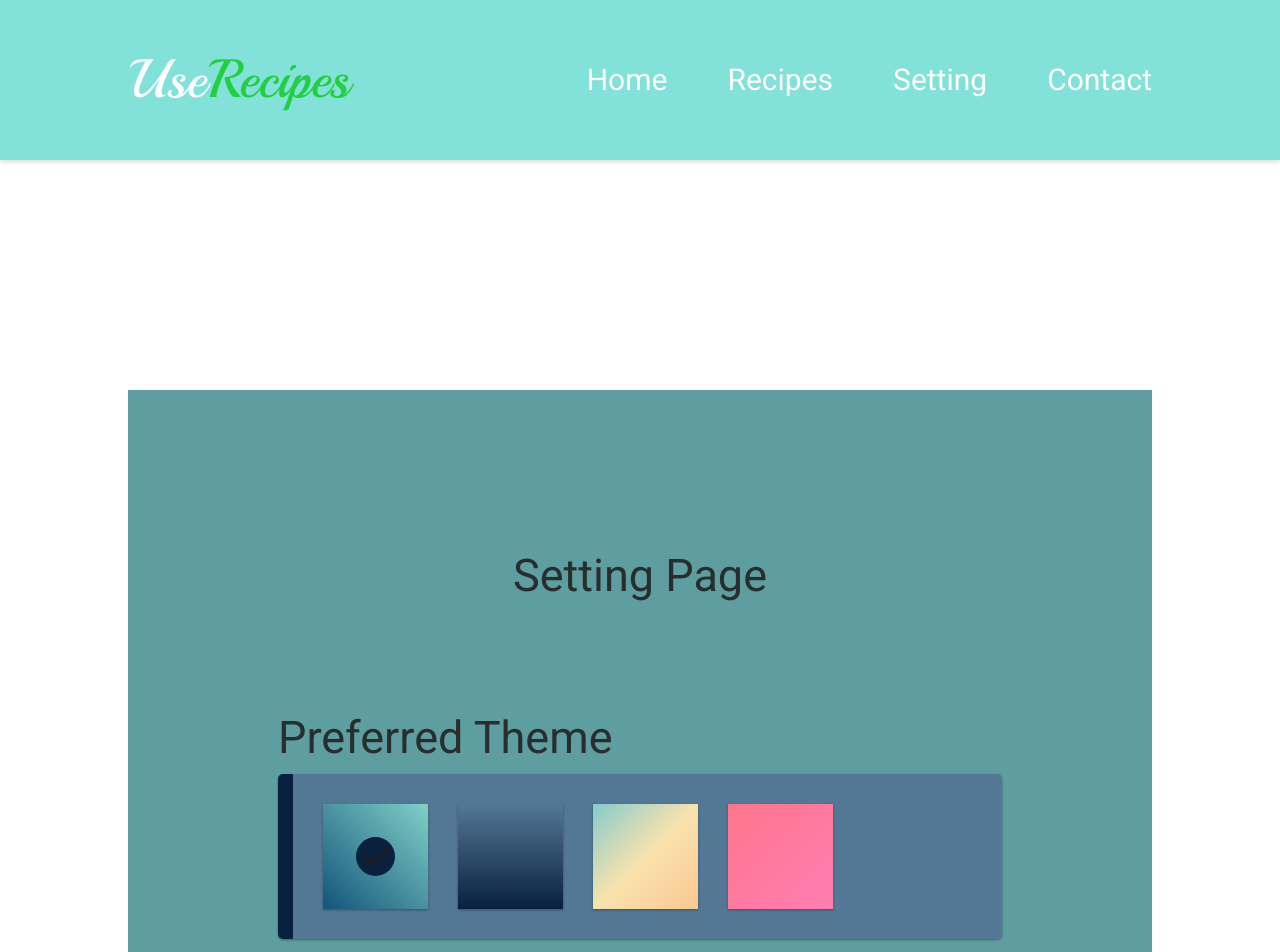
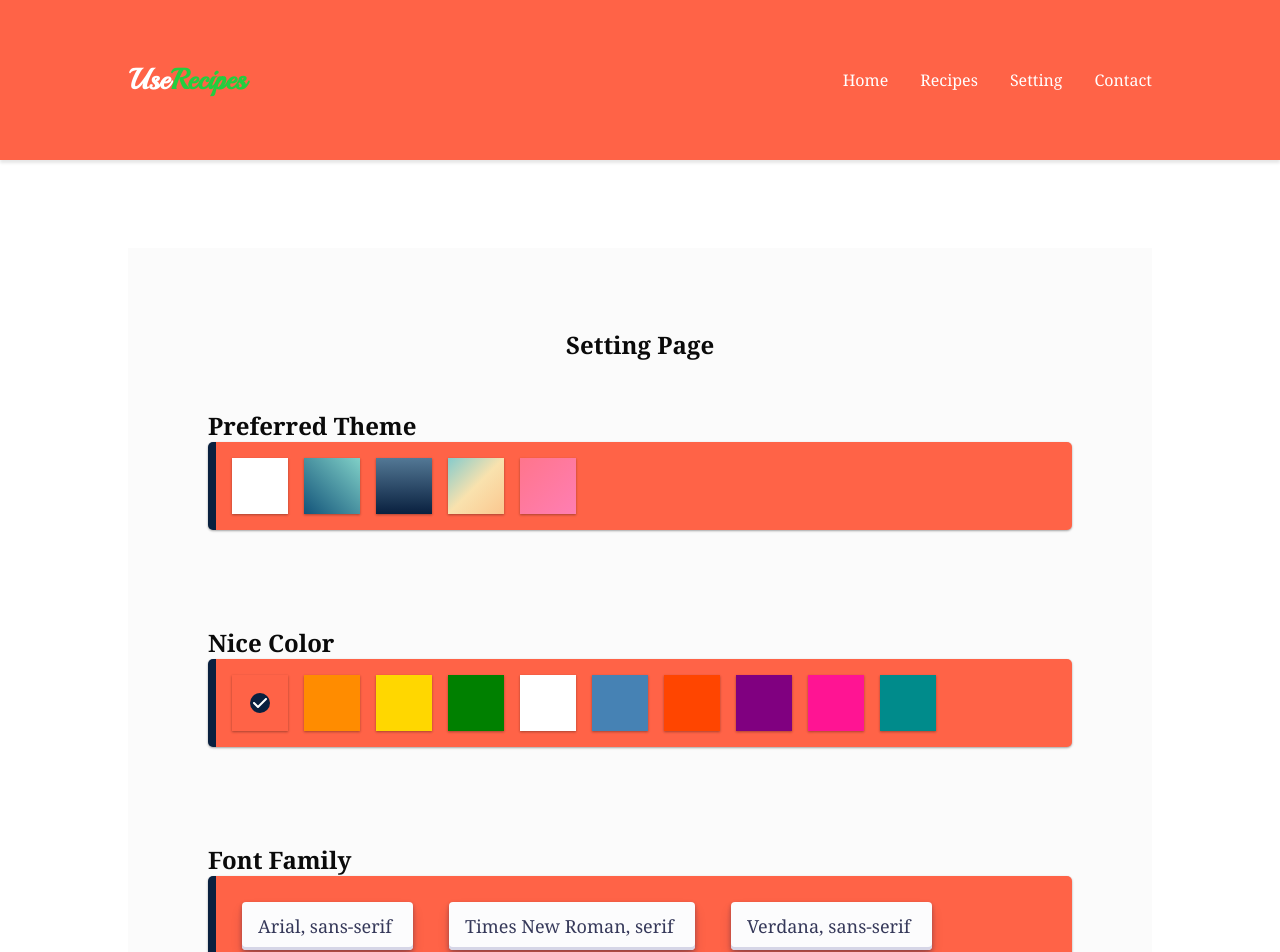
Before and after one commit to PikchuCheng/react-project-deployment, a React (Vite) app: page /setting in a window 1280 px wide. Shown: the top 952 px of the page. Built offline with nearby package versions, Linux system fonts and the light colour scheme; a web font is replaced by a local one.

Commit message:
settings working for Recipes and Seetings pages

```diff
--- a/src/Components/PreviousSearchDiet.jsx
+++ b/src/Components/PreviousSearchDiet.jsx
@@ -23,7 +23,7 @@ export default function PreviousSearchDiet({ onSearch }) {
     return (
         <div>
             <div className="previous-search">
-                <h3> Searches type of diets</h3>
+                <h2> Searches type of diets</h2>
                 <div className="previous-searching-container">
                     {searches.map((search, index) => (
                         <div
--- /dev/null
+++ b/src/Components/Theme.jsx
@@ -0,0 +1,50 @@
+import React from 'react'
+
+function Theme() {
+  return (
+    <div>
+ <div className="settings-section">
+        <h2>Preferred Theme</h2>
+        <div className="options-container color">
+        <div className="options light">
+            {theme === "light" && (
+              <div className="check">
+                <FontAwesomeIcon icon={faCheck} />
+              </div>
+            )}
+          </div>
+          <div className="options green">
+            {theme === "green" && (
+              <div className="check">
+                <FontAwesomeIcon icon={faCheck} />
+              </div>
+            )}
+          </div>
+          <div className="options blu">
+            {theme === "blue" && (
+              <div className="check">
+                <FontAwesomeIcon icon={faCheck} />
+              </div>
+            )}
+          </div>
+          <div className="options soft">
+            {theme === "soft" && (
+              <div className="check">
+                <FontAwesomeIcon icon={faCheck} />
+              </div>
+            )}
+          </div>
+          <div className="options pinky">
+            {theme === "pinky" && (
+              <div className="check">
+                <FontAwesomeIcon icon={faCheck} />
+              </div>
+            )}
+          </div>
+        </div>
+      </div>
+    </div>
+  )
+}
+
+export default Theme
--- a/src/pages/Setting.jsx
+++ b/src/pages/Setting.jsx
@@ -1,20 +1,75 @@
 import { FontAwesomeIcon } from "@fortawesome/react-fontawesome";
 import { faCheck } from "@fortawesome/free-solid-svg-icons";
-import { useState } from "react";
+import { useState, useEffect } from "react";
 
 
 export default function Setting() {
-  const [theme, setTheme] = useState("green");
+
+  const [settings, setSettings] = useState({
+    "--background-color": "#fff",
+    "--background-light": "rgb(223, 216, 216)",
+    "--primary-color": "rgb(255, 99, 71)",
+    "--box-shadow": "rgba(0, 0, 0, 0.12) 0px 1px 3px, rgba(0, 0, 0, 0.24) 0px 1px 2px",
+    "--text-color": "#0A0A0A",
+    "--text-light": "rgb(255, 105, 180)",
+    "--font-family": "Georgia, serif",
+    "--font-size": "16px",
+    "--animation-speed": 1,
+  });
+
+
+
+  const [theme, setTheme] = useState("light");
+  const themes = [
+    {
+      "--background": "#fff",
+      "--box-shadow": "rgba(0, 0, 0, 0.12) 0px 1px 3px, rgba(0, 0, 0, 0.24) 0px 1px 2px",
+      "--text-color": "#0A0A0A",
+
+    },
+    {
+      "--background": "linear-gradient(to top right, #13547a, #80d0c7)",
+      "--box-shadow": " rgba(0, 0, 0, 0.12) 0px 1px 3px, rgba(0, 0, 0, 0.24) 0px 1px 2px",
+      "--text-color": "#fff",
+
+    },
+   {
+      "--background": "linear-gradient(to top, #09203f, #537895)",
+      "--box-shadow":  " 0 6px 6px -4px rgb(173, 216, 230)",
+      "--text-color": "#fff",
+
+    },
+    {
+      "--background": "linear-gradient(to bottom right, #85CBCC, #F9E2AE, #fbc78f)",
+      "--box-shadow": " rgba(0, 0, 0, 0.12) 0px 1px 3px, rgba(0, 0, 0, 0.24) 0px 1px 2px",
+      "--text-color": "#0A0A0A",
+
+    },
+    {
+      "--background": "linear-gradient(to bottom right, #ff758c, #ff7eb3)",
+      "--box-shadow": " rgba(0, 0, 0, 0.12) 0px 1px 3px, rgba(0, 0, 0, 0.24) 0px 1px 2px",
+      "--text-color": "#fff",
+    }
+  ];
+
+function changeTheme(index) {
+  const selectedTheme = themes[index];
+  setTheme(index)
+  let updatedSettings = { ...settings }
+  for (let key in selectedTheme) {
+    updatedSettings[key] = selectedTheme[key];
+  }
+  console.log(selectedTheme);
+  setSettings(updatedSettings);
+  }
+
   const [niceColor, setNiceColor] = useState(0);
-  const [fontSize, setFontSize] = useState(0);
-  const [animationSpeed, setAnimationSpeed] = "";
-
   const niceColors = [
     "rgb(255, 99, 71)", // Tomato
     "rgb(255, 140, 0)", // DarkOrange
     "rgb(255, 215, 0)", // Gold
     "rgb(0, 128, 0)", // Green
-    "rgb(0, 0, 128)", // Navy
+    "rgb(255, 255, 255)", // Navy
     "rgb(70, 130, 180)", // SteelBlue
     "rgb(255, 69, 0)", // Red-Orange
     "rgb(128, 0, 128)", // Purple
@@ -22,36 +77,102 @@ export default function Setting() {
     "rgb(0, 139, 139)", // DarkCyan
   ];
 
+  function changeColor(index) {
+    const _color = niceColors[index];
+    let _settings = { ...settings };
+    _settings['--primary-color'] = _color;
+    setSettings(_settings);
+    setNiceColor(index);
+  }
+
+  const [fontFamily, setFontFamily] = useState(0);
+  const fontFamilies = [
+    "Arial, sans-serif",
+    "Times New Roman, serif",
+    "Verdana, sans-serif",
+    "Helvetica, sans-serif",
+    "Georgia, serif",
+    "Courier New, monospace",
+  ];
+
+  // function changeFontFamily(index) {
+  //   const _family = fontFamilies[index];
+  //   setFontFamily(_family)
+  //   let _settings = { ...settings };
+  //   for (let key in _family) {
+  //     _settings[key] = _family[key];
+  //   }
+  //   console.log(_family);
+  //   setSettings(_settings);
+  // }
+
+  function changeFontFamily(index) {
+    const _family = fontFamilies[index];
+    setFontFamily(_family);
+    let _settings = { ...settings };
+    _settings['--font-family'] = _family;
+    setSettings(_settings);
+    console.log(_family);
+  }
+
+
+
+  const [fontSize, setFontSize] = useState(0);
   const fontSizes = [
     {
       title: "small",
-      value: "12px",
+      value: "16px",
     },
     {
       title: "medium",
-      value: "16px",
+      value: "20px",
     },
     {
       title: "large",
-      value: "20px",
+      value: "24px",
     },
   ];
 
-  const animationSpeeds = [
-    {
-      title: "Slow",
-      value: 2,
-    },
-    {
-      title: "Medium",
-      value: 1,
-    },
-    {
-      title: "Fast",
-      value: 0.5,
-    },
-  ];
+  function changeFontSize(index){
+    const _size = fontSizes[index];
+    let _settings = { ...settings };
+    _settings['--font-size'] = _size.value;
+    setSettings(_settings);
+    setFontSize(index);
+  }
 
+  // const [animationSpeed, setAnimationSpeed] = "";
+  // const animationSpeeds = [
+  //   {
+  //     title: "Slow",
+  //     value: 2,
+  //   },
+  //   {
+  //     title: "Medium",
+  //     value: 1,
+  //   },
+  //   {
+  //     title: "Fast",
+  //     value: 0.5,
+  //   },
+  // ];
+
+  // function changeAnimationSpeed(index) {
+  //   const _speed = animationSpeeds[index];
+  //   let _settings = { ...settings };
+  //   _settings['--animation-speed'] = _speed.value;
+  //   setSettings(_settings);
+  //   setAnimationSpeed(index);
+  // }
+
+  useEffect(() => {
+    console.log('settings update', settings);
+    const root = document.documentElement;
+    for(let key in settings) {
+      root.style.setProperty(key, settings[key])
+    }
+
+  }, [settings]);
 
   return (
     <div className="setting">
@@ -59,30 +180,37 @@ export default function Setting() {
 
       <div className="settings-section">
         <h2>Preferred Theme</h2>
-        <div className="options-container">
-          <div className="options green">
-            {theme === "green" && (
+        <div className="options-container color">
+          <div className="options light" onClick={() => changeTheme(0)}>
+            {theme === 0 && (
+              <div className="check ">
+                <FontAwesomeIcon icon={faCheck} />
+              </div>
+            )}
+          </div>
+          <div className="options green" onClick={() => changeTheme(1)}>
+            {theme === 1 && (
               <div className="check">
                 <FontAwesomeIcon icon={faCheck} />
               </div>
             )}
           </div>
-          <div className="options blu">
-            {theme === "blue" && (
+          <div className="options blu" onClick={() => changeTheme(2)}>
+            {theme === 2 && (
               <div className="check">
                 <FontAwesomeIcon icon={faCheck} />
               </div>
             )}
           </div>
-          <div className="options soft">
-            {theme === "soft" && (
+          <div className="options soft" onClick={() => changeTheme(3)}>
+            {theme === 3 && (
               <div className="check">
                 <FontAwesomeIcon icon={faCheck} />
               </div>
             )}
           </div>
-          <div className="options pinky">
-            {theme === "pinky" && (
+          <div className="options pinky" onClick={() => changeTheme(4)}>
+            {theme === 4 && (
               <div className="check">
                 <FontAwesomeIcon icon={faCheck} />
               </div>
@@ -99,6 +227,7 @@ export default function Setting() {
               key={index}
               className="options"
               style={{ backgroundColor: color }}
+              onClick={() => changeColor(index)}
             >
               {niceColor === index && (
                 <div className="check">
@@ -111,10 +240,30 @@ export default function Setting() {
       </div>
 
       <div className="settings-section">
+        <h2>Font Family</h2>
+        <div className="options-container color">
+          {fontFamilies.map((font, index) => (
+            <button
+              key={index}
+              onClick={() => changeFontFamily(index)}
+            >
+              <span>{font}</span>
+              {font === fontFamily && (
+                <div className="check">
+                  <FontAwesomeIcon icon={faCheck} />
+                </div>
+              )}
+            </button>
+          ))}
+        </div>
+      </div>
+
+
+      <div className="settings-section">
         <h2>Font Size</h2>
         <div className="options-container color">
           {fontSizes.map((size, index) => (
-            <button key={index}>
+            <button key={index} onClick={() => changeFontSize(index)}>
               <span>{size.title}</span>
               {fontSize === index && <FontAwesomeIcon icon={faCheck} />}
             </button>
@@ -122,17 +271,17 @@ export default function Setting() {
         </div>
       </div>
 
-      <div className="settings-section">
+      {/* <div className="settings-section">
         <h2>Animation Speed</h2>
         <div className="options-container color">
           {animationSpeeds.map((speed, index) => (
-            <button key={index}>
+            <button key={index} onClick={() => changeAnimationSpeed(index)}>
               <span>{speed.title}</span>
               {animationSpeed === index && <FontAwesomeIcon icon={faCheck} />}
             </button>
           ))}
         </div>
-      </div>
+      </div> */}
     </div>
   );
 }
--- a/src/style/index.scss
+++ b/src/style/index.scss
@@ -1,31 +1,14 @@
 :root {
-
-
-    --background-color: white;
+    --background: #fff;
+    --background-light: rgb(223, 216, 216);
+    --box-shadow: rgba(0, 0, 0, 0.12) 0px 1px 3px, rgba(0, 0, 0, 0.24) 0px 1px 2px;
     --primary-color: rgb(130, 226, 218);
     --text-color: black;
-
-
-    font-family: Helvetica, Inter, system-ui, Avenir,  Arial, sans-serif;
-    line-height: 1.6;
-    font-weight: 500;
-    font-size: 30px;
-
-    color-scheme: light dark;
-    color: rgba(32, 30, 30, 0.87);
-    /* background-color: #242424; */
-
-    font-synthesis: none;
-    text-rendering: optimizeLegibility;
-    -webkit-font-smoothing: antialiased;
-    -moz-osx-font-smoothing: grayscale;
-    -webkit-text-size-adjust: 100%;
-  }
-
-  body{
-    padding-top: 300px;
-    font-family: 'Roboto'
-  }
+    --text-light:rgb(255, 105, 180);
+    --font-size:16px;
+    --animation-speed:1;
+    --font-family:Georgia, serif;
+}
 
 *{
   margin: 0;
@@ -33,6 +16,11 @@
   box-sizing: border-box;
 }
 
+body{
+    padding-top: 200px;
+    background: var(--background);
+    font-family: var(--font-family);
+}
 
 
 @import "partials/navbar.scss";
--- a/src/style/partials/_setting.scss
+++ b/src/style/partials/_setting.scss
@@ -1,47 +1,91 @@
-.setting{
+.setting {
   padding: 5em;
   margin: 3em auto;
   width: 100%;
-    background:  cadetblue;
+  background: cadetblue;
   display: flex;
   justify-content: center;
   align-items: center;
   flex-direction: column;
+  color: var(--text-color);
+  font-size: var(--font-size);
+  font-family: var(--font-family);
+  background-color: rgba(245, 245, 245, 0.448);
 
 
-  .settings-section{
+  .settings-section {
     margin: 3em auto;
     width: 100%;
+    background-color: transparent;
 
-    .color{
+    .color {
       flex-wrap: wrap;
+
     }
 
-    button{
+        button {
           padding: .5em;
           background-color: #13547a;
-      border-radius: 5px;
-      transition: background-color 0.3s;
+          align-items: center;
+          appearance: none;
+          background-color: #FCFCFD;
+          border-radius: 4px;
+          border-width: 0;
+          box-shadow: rgba(45, 35, 66, 0.4) 0 2px 4px, rgba(45, 35, 66, 0.3) 0 7px 13px -3px, #D6D6E7 0 -3px 0 inset;
+          box-sizing: border-box;
+          color: #36395A;
+          cursor: pointer;
+          display: inline-flex;
+          font-family: var(--font-family);
+          height: 48px;
+          justify-content: center;
+          line-height: 1;
+          list-style: none;
+          overflow: hidden;
+          padding-left: 16px;
+          padding-right: 16px;
+          position: relative;
+          text-align: left;
+          text-decoration: none;
+          transition: box-shadow .15s, transform .15s;
+          user-select: none;
+          -webkit-user-select: none;
+          touch-action: manipulation;
+          white-space: nowrap;
+          will-change: box-shadow, transform;
+          font-size: 18px;
+
+
+        &:focus {
+          box-shadow: #D6D6E7 0 0 0 1.5px inset, rgba(45, 35, 66, 0.4) 0 2px 4px, rgba(45, 35, 66, 0.3) 0 7px 13px -3px, #D6D6E7 0 -3px 0 inset;
+        }
 
       &:hover {
-        background-color: #0c3952;
-        transform: scale(1.1);
+          box-shadow: rgba(45, 35, 66, 0.4) 0 4px 8px, rgba(45, 35, 66, 0.3) 0 7px 13px -3px, #D6D6E7 0 -3px 0 inset;
+          transform: translateY(-2px);
         }
-      span{
+
+       &:active {
+          box-shadow: #D6D6E7 0 3px 7px inset;
+          transform: translateY(2px);
+        }
+
+      span {
         margin-right: .3em;
       }
     }
 
-    .options-container{
-      background-color: #537895;
+    .options-container {
+      background:var(--primary-color);
       box-shadow: rgba(0, 0, 0, 0.12) 0px 1px 3px, rgba(0, 0, 0, 0.24) 0px 1px 2px;
       padding: 1em;
       border-radius: 5px;
       border-left: .5em solid #09203f;
       display: flex;
       gap: 1em;
+      font-family: var(--font-family);
 
-      .options{
+      .options {
         width: 3.5em;
         height: 3.5em;
         box-shadow: rgba(0, 0, 0, 0.12) 0px 1px 3px, rgba(0, 0, 0, 0.24) 0px 1px 2px;
@@ -49,40 +93,43 @@
         align-items: center;
         justify-content: center;
 
-        &.blu{
+        &.light {
+          background: #fff;
+
+        }
+
+        &.blu {
           background: linear-gradient(to top, #09203f, #537895);
 
         }
 
-        &.green{
+        &.green {
           background: linear-gradient(to top right, #13547a, #80d0c7);
         }
 
-        &.soft{
+        &.soft {
           background: linear-gradient(to bottom right, #85CBCC, #F9E2AE, #fbc78f);
         }
 
-        &.pinky{
+        &.pinky {
           background: linear-gradient(to bottom right, #ff758c, #ff7eb3);
         }
 
-        .check{
+        .check {
           background-color: #09203f;
-          width:1.3em;
-          height:1.3em;
+          width: 1.3em;
+          height: 1.3em;
           border-radius: 50%;
           display: flex;
           justify-content: center;
           align-items: center;
           flex-direction: column;
 
-          svg{
+          svg {
             width: 1em;
+            color: #fff;
           }
         }
-
-
-
 
       }
     }
```
Also changed, not shown: src/pages/Recipes.jsx (+6 -6 lines), src/style/partials/_recipes.scss (+33 -25 lines). Lines whose indentation alone changed are shown as unchanged.
